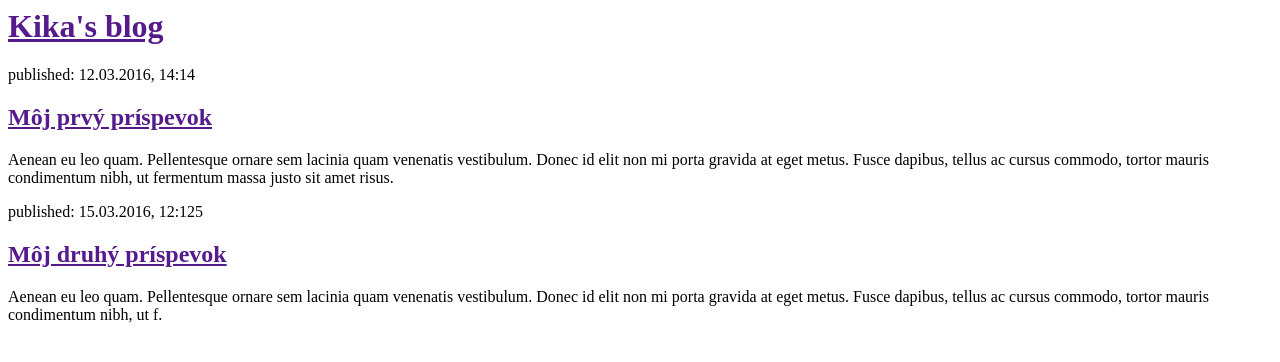
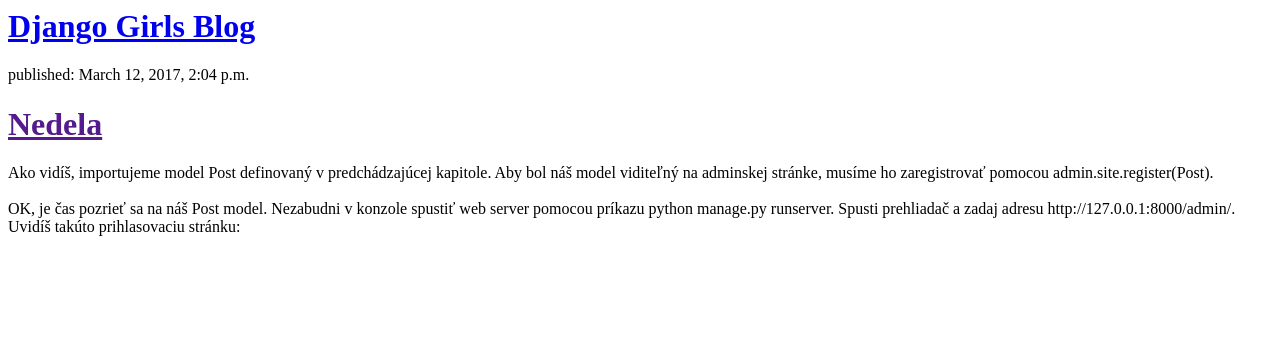
Before and after one commit to kristinaurb/my-first-blog, a Django app: page / in a window 1280 px wide. Shown: the top 362 px of the page. Run offline with Django 3.2, Linux system fonts and the light colour scheme; data comes from the database, SQL or seed files in the repository; both versions use the stored data as it was after the commit.

Commit message:
Modified templates to display posts from database.

```diff
--- a/blog/models.py
+++ b/blog/models.py
@@ -1,6 +1,6 @@
 from django.db import models
 from django.utils import timezone
-
+from django.shortcuts import render
 
 class Post(models.Model):
     author = models.ForeignKey('auth.User')
--- a/blog/templates/blog/post_list.html
+++ b/blog/templates/blog/post_list.html
@@ -3,20 +3,16 @@
         <title>Kika's blog</title>
     </head>
     <body>
-        <div>
-            <h1><a href="">Kika's blog</a></h1>
-        </div>
+       <div>
+    <h1><a href="/">Django Girls Blog</a></h1>
+</div>
 
-        <div>
-            <p>published: 12.03.2016, 14:14</p>
-            <h2><a href="">Môj prvý príspevok</a></h2>
-            <p>Aenean eu leo quam. Pellentesque ornare sem lacinia quam venenatis vestibulum. Donec id elit non mi porta gravida at eget metus. Fusce dapibus, tellus ac cursus commodo, tortor mauris condimentum nibh, ut fermentum massa justo sit amet risus.</p>
-        </div>
-
-        <div>
-            <p>published: 15.03.2016, 12:125</p>
-            <h2><a href="">Môj druhý príspevok</a></h2>
-            <p>Aenean eu leo quam. Pellentesque ornare sem lacinia quam venenatis vestibulum. Donec id elit non mi porta gravida at eget metus. Fusce dapibus, tellus ac cursus commodo, tortor mauris condimentum nibh, ut f.</p>
-        </div>
+{% for post in posts %}
+    <div>
+        <p>published: {{ post.published_date }}</p>
+        <h1><a href="">{{ post.title }}</a></h1>
+        <p>{{ post.text|linebreaksbr }}</p>
+    </div>
+{% endfor %}
     </body>
 </html>
--- a/blog/views.py
+++ b/blog/views.py
@@ -1,3 +1,7 @@
 from django.shortcuts import render
+from django.utils import timezone
+from .models import Post
+
 def post_list(request):
-    return render(request, 'blog/post_list.html', {})
+    posts = Post.objects.filter(published_date__lte=timezone.now()).order_by('published_date')
+    return render(request, 'blog/post_list.html', {'posts': posts})
```
Also changed, not shown: db.sqlite3.
